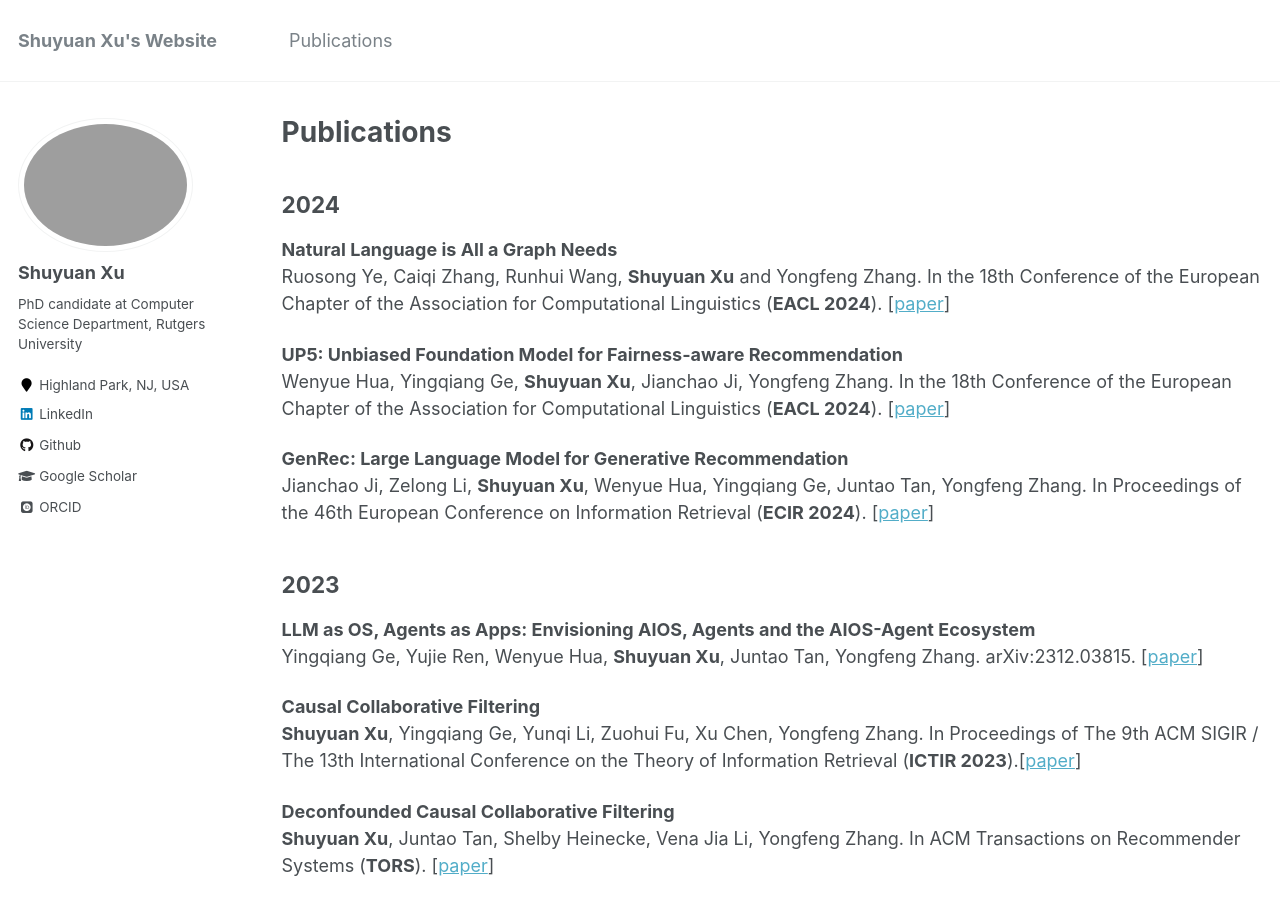
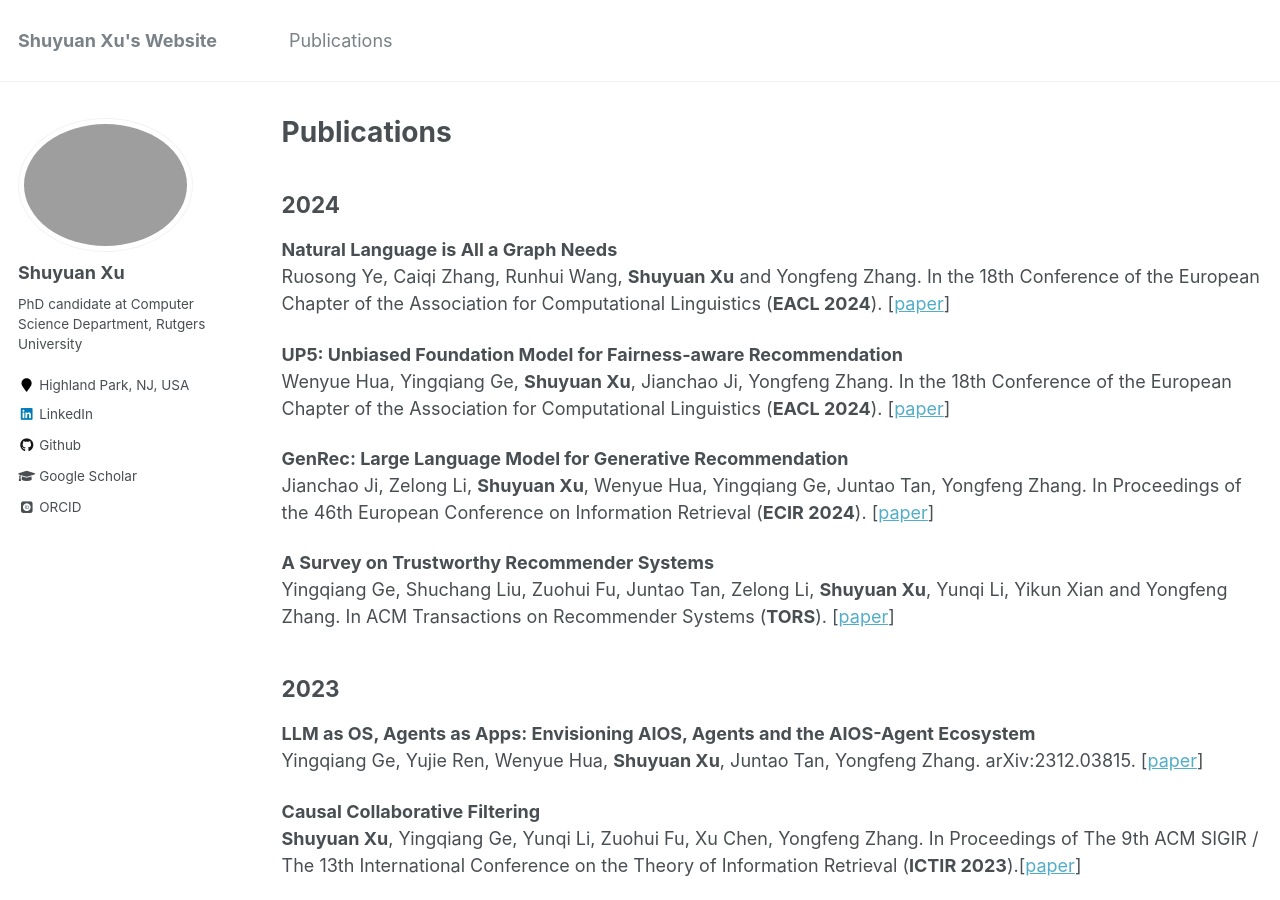
Before and after one commit to shuyuan-x/shuyuan-x.github.io, a Jekyll site: the page built from _pages/publications.md, in a window 1280 px wide and 900 px high. Built offline with Jekyll 4.4.1, drawn with Linux system fonts in a browser that asks for light colours; some web fonts are replaced; some of the changed text lies outside the part shown.

Commit message:
Update publications.md

```diff
--- a/_pages/publications.md
+++ b/_pages/publications.md
@@ -17,6 +17,8 @@ Wenyue Hua, Yingqiang Ge, __Shuyuan Xu__, Jianchao Ji, Yongfeng Zhang. In the 18
 __GenRec: Large Language Model for Generative Recommendation__
 Jianchao Ji, Zelong Li, __Shuyuan Xu__, Wenyue Hua, Yingqiang Ge, Juntao Tan, Yongfeng Zhang. In Proceedings of the 46th European Conference on Information Retrieval (__ECIR 2024__). [[paper](https://arxiv.org/abs/2307.00457)]
 
+__A Survey on Trustworthy Recommender Systems__
+Yingqiang Ge, Shuchang Liu, Zuohui Fu, Juntao Tan, Zelong Li, __Shuyuan Xu__, Yunqi Li, Yikun Xian and Yongfeng Zhang. In ACM Transactions on Recommender Systems (__TORS__). [[paper](https://arxiv.org/abs/2207.12515)]
 
 2023
 ---
```
Also changed, not shown: other parts of _pages/publications.md (+0 -3 lines).
